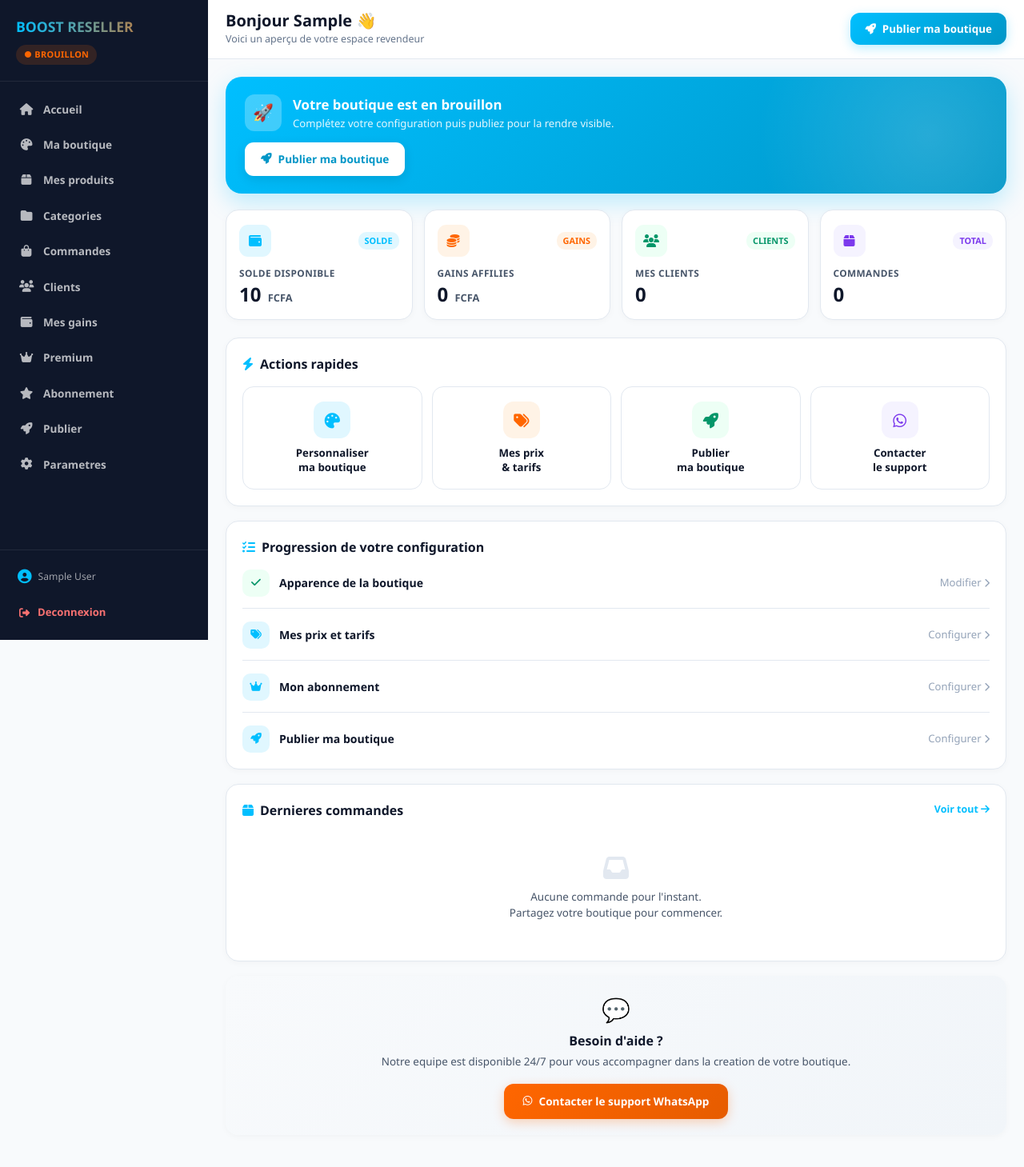
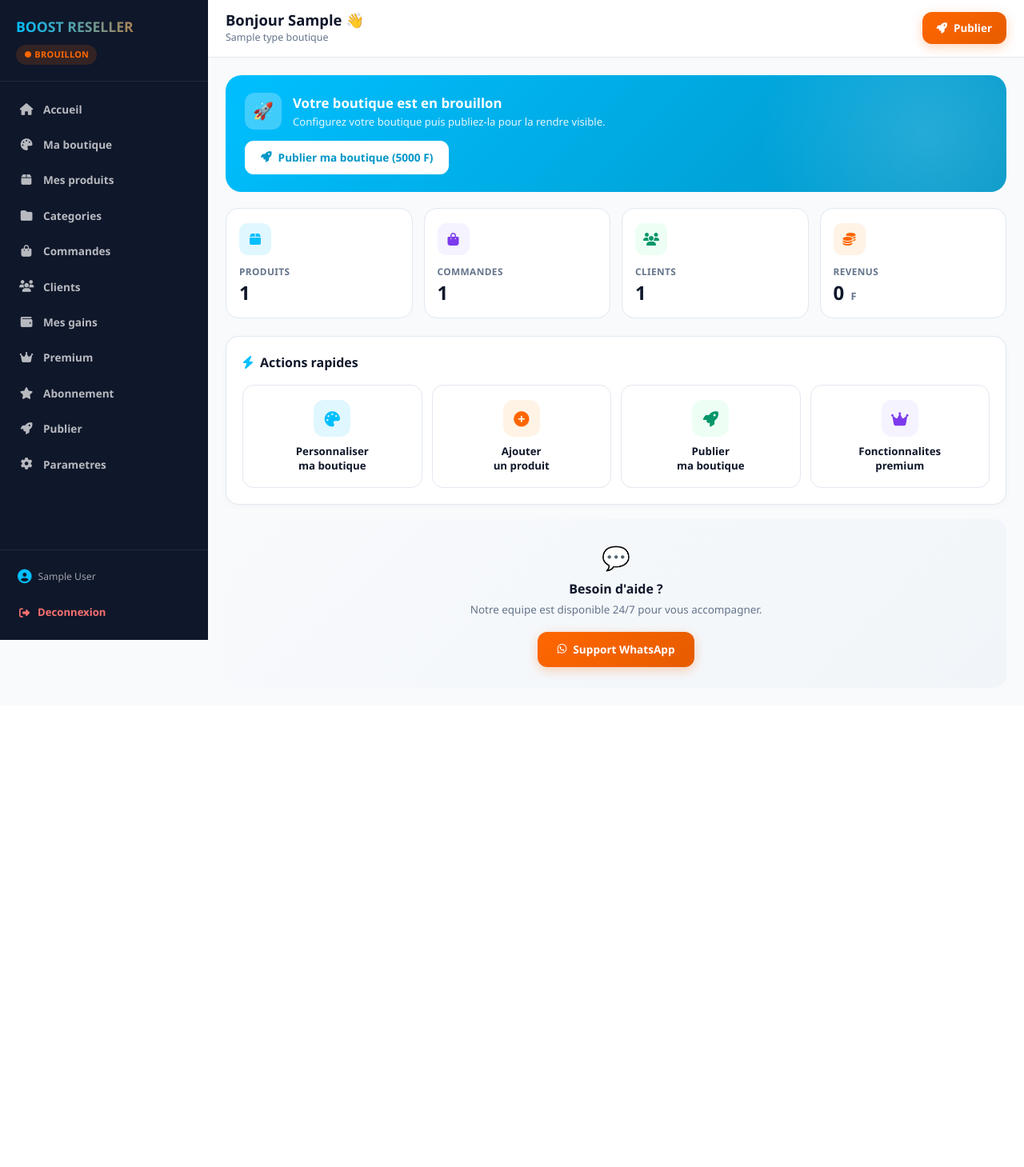
Before and after one commit to abdoula14cherif/kalilinux, a Flask app: template app/templates/dashboard/index.html in a window 1280 px wide. Shown: the whole page at 80% size. After the commit the page ends 860 px from the top, so only its background shows below. Run offline with Flask 3, Linux system fonts and the light colour scheme; the template is opened without the code that fills it: most values are stand-ins (such as "Sample title", 1, 10 or a date in 2020).

Commit message:
Update index.html

```diff
--- a/app/templates/dashboard/index.html
+++ b/app/templates/dashboard/index.html
@@ -1,81 +1,49 @@
 {% extends "dashboard/layout.html" %}
-
 {% block title %}Accueil — Boost Reseller{% endblock %}
-
-{% block page_title %}<span style="font-size:1.25rem">Bonjour {{ (profile.full_name or profile.email).split()[0] }} 👋</span>{% endblock %}
-{% block page_subtitle %}Voici un aperçu de votre espace revendeur{% endblock %}
+{% block page_title %}Bonjour {{ (profile.full_name or profile.email).split()[0] }} 👋{% endblock %}
+{% block page_subtitle %}{{ type_boutique.nom or 'Mon espace revendeur' }}{% endblock %}
 
 {% block topbar_actions %}
-  {% if not profile.est_revendeur %}
-  <a href="{{ url_for('dashboard.publier') }}" class="btn btn-primary" style="padding:10px 18px;font-size:.84rem;font-weight:700">
-    <i class="fas fa-rocket"></i> Publier ma boutique
+  {% if profile.est_revendeur %}
+  <a href="/r/{{ profile.revendeur_slug }}" target="_blank" class="btn btn-primary" style="padding:10px 18px;font-size:.84rem">
+    <i class="fas fa-external-link-alt"></i> Voir ma boutique
   </a>
   {% else %}
-  <a href="/r/{{ profile.revendeur_slug }}" target="_blank" class="btn btn-primary" style="padding:10px 18px;font-size:.84rem;font-weight:700">
-    <i class="fas fa-external-link-alt"></i> Voir ma boutique
+  <a href="{{ url_for('dashboard.publier') }}" class="btn btn-accent" style="padding:10px 18px;font-size:.84rem">
+    <i class="fas fa-rocket"></i> Publier
   </a>
   {% endif %}
 {% endblock %}
 
 {% block extra_css %}
-/* CARTE STATUT EN LIGNE */
-.status-card{background:linear-gradient(135deg,#10B981,#059669);color:#fff;border-radius:20px;padding:22px 24px;margin-bottom:20px;box-shadow:0 10px 30px rgba(16,185,129,.25);position:relative;overflow:hidden}
-.status-card::before{content:'';position:absolute;top:-50%;right:-20%;width:60%;height:200%;background:radial-gradient(circle,rgba(255,255,255,.15) 0%,transparent 65%);pointer-events:none}
-.status-card.draft{background:linear-gradient(135deg,#00BFFF,#0096C7);box-shadow:0 10px 30px rgba(0,191,255,.25)}
+.status-card{background:linear-gradient(135deg,#10B981,#059669);color:#fff;border-radius:20px;padding:22px 24px;margin-bottom:20px;position:relative;overflow:hidden}
+.status-card.draft{background:linear-gradient(135deg,#00BFFF,#0096C7)}
+.status-card::before{content:'';position:absolute;top:-50%;right:-20%;width:60%;height:200%;background:radial-gradient(circle,rgba(255,255,255,.15),transparent 65%);pointer-events:none}
 .status-row{display:flex;align-items:center;gap:14px;margin-bottom:14px;position:relative;z-index:1}
 .status-icon{width:46px;height:46px;border-radius:12px;background:rgba(255,255,255,.25);display:flex;align-items:center;justify-content:center;font-size:1.3rem;flex-shrink:0}
 .status-title{font-size:1.05rem;font-weight:900;color:#fff;margin-bottom:2px}
 .status-sub{font-size:.82rem;opacity:.9;line-height:1.4}
 .status-link{background:rgba(255,255,255,.2);backdrop-filter:blur(10px);border-radius:12px;padding:12px 14px;display:flex;align-items:center;justify-content:space-between;gap:10px;position:relative;z-index:1;margin-top:14px}
 .status-link-text{font-family:monospace;font-size:.78rem;font-weight:700;color:#fff;word-break:break-all;flex:1}
-.status-link-btn{background:#fff;color:#059669;padding:8px 14px;border-radius:9px;text-decoration:none;font-weight:800;font-size:.76rem;flex-shrink:0;display:flex;align-items:center;gap:6px}
+.status-link-btn{background:#fff;color:#059669;padding:8px 14px;border-radius:9px;text-decoration:none;font-weight:800;font-size:.76rem;flex-shrink:0}
 
-/* STATS */
 .stats-grid{display:grid;grid-template-columns:repeat(auto-fit,minmax(150px,1fr));gap:14px;margin-bottom:22px}
-.stat-card{background:#fff;border-radius:16px;padding:18px 16px;border:1px solid var(--gray);box-shadow:0 2px 8px rgba(0,0,0,.03);transition:transform .2s,box-shadow .2s;position:relative;overflow:hidden}
+.stat-card{background:#fff;border-radius:16px;padding:18px 16px;border:1px solid #E2E8F0;transition:transform .2s}
 .stat-card:hover{transform:translateY(-3px);box-shadow:0 8px 20px rgba(0,0,0,.06)}
-.stat-top{display:flex;align-items:center;justify-content:space-between;margin-bottom:12px}
-.stat-ico{width:40px;height:40px;border-radius:11px;display:flex;align-items:center;justify-content:center;font-size:1rem}
-.stat-label{font-size:.74rem;color:var(--mid);font-weight:700;text-transform:uppercase;letter-spacing:.4px;margin-bottom:4px}
-.stat-value{font-size:1.5rem;font-weight:900;color:var(--dark);line-height:1.1}
-.stat-value small{font-size:.8rem;font-weight:600;color:var(--mid);margin-left:2px}
-.stat-trend{font-size:.72rem;color:var(--green);font-weight:700;margin-top:6px;display:flex;align-items:center;gap:4px}
+.stat-ico{width:40px;height:40px;border-radius:11px;display:flex;align-items:center;justify-content:center;font-size:1rem;margin-bottom:12px}
+.stat-label{font-size:.74rem;color:#64748B;font-weight:700;text-transform:uppercase;letter-spacing:.4px;margin-bottom:4px}
+.stat-value{font-size:1.5rem;font-weight:900;color:#0F172A;line-height:1.1}
+.stat-value small{font-size:.8rem;font-weight:600;color:#64748B;margin-left:2px}
 
-/* ACTIONS RAPIDES */
 .actions-grid{display:grid;grid-template-columns:repeat(auto-fit,minmax(140px,1fr));gap:12px;margin-bottom:22px}
-.action-card{background:#fff;border-radius:14px;padding:18px 14px;border:1px solid var(--gray);text-align:center;text-decoration:none;transition:all .22s;display:flex;flex-direction:column;align-items:center;gap:10px}
-.action-card:hover{border-color:var(--primary);transform:translateY(-3px);box-shadow:0 8px 20px rgba(0,191,255,.12)}
-.action-ico{width:46px;height:46px;border-radius:13px;background:var(--primary-l);color:var(--primary);display:flex;align-items:center;justify-content:center;font-size:1.2rem}
-.action-card.accent .action-ico{background:#FFF3E6;color:var(--accent)}
-.action-card.green .action-ico{background:#EDFFF5;color:var(--green)}
-.action-card.purple .action-ico{background:#F5F3FF;color:#7C3AED}
-.action-label{font-size:.83rem;font-weight:700;color:var(--dark);line-height:1.3}
+.action-card{background:#fff;border-radius:14px;padding:18px 14px;border:1px solid #E2E8F0;text-align:center;text-decoration:none;transition:all .22s;display:flex;flex-direction:column;align-items:center;gap:10px}
+.action-card:hover{border-color:#00BFFF;transform:translateY(-3px);box-shadow:0 8px 20px rgba(0,191,255,.12)}
+.action-ico{width:46px;height:46px;border-radius:13px;display:flex;align-items:center;justify-content:center;font-size:1.2rem}
+.action-label{font-size:.83rem;font-weight:700;color:#0F172A;line-height:1.3}
 
-/* PROGRESSION */
-.progress-list{display:flex;flex-direction:column;gap:2px}
-.progress-item{display:flex;align-items:center;gap:12px;padding:14px 0;border-bottom:1px solid var(--gray);text-decoration:none;color:inherit;transition:background .2s}
-.progress-item:last-child{border-bottom:none;padding-bottom:0}
-.progress-item:first-child{padding-top:0}
-.progress-item:hover{background:var(--off)}
-.progress-check{width:34px;height:34px;border-radius:10px;display:flex;align-items:center;justify-content:center;flex-shrink:0;font-size:.85rem;font-weight:900}
-.progress-check.done{background:#EDFFF5;color:var(--green)}
-.progress-check.todo{background:var(--primary-l);color:var(--primary)}
-.progress-text{flex:1;font-size:.88rem;font-weight:600;color:var(--dark)}
-.progress-arrow{color:var(--light);font-size:.82rem}
-
-/* ORDERS */
-.order-item{display:flex;align-items:center;gap:12px;padding:12px 0;border-bottom:1px solid var(--gray)}
-.order-item:last-child{border-bottom:none}
-.order-avatar{width:40px;height:40px;border-radius:50%;background:linear-gradient(135deg,var(--primary),var(--primary-d));color:#fff;display:flex;align-items:center;justify-content:center;font-weight:900;font-size:.85rem;flex-shrink:0}
-.order-info{flex:1;min-width:0}
-.order-title{font-size:.85rem;font-weight:700;color:var(--dark);margin-bottom:2px;overflow:hidden;text-overflow:ellipsis;white-space:nowrap}
-.order-meta{font-size:.74rem;color:var(--mid)}
-.order-price{font-size:.88rem;font-weight:900;color:var(--accent);flex-shrink:0}
-
-/* EMPTY */
-.empty-state{text-align:center;padding:30px 20px;color:var(--light)}
-.empty-state i{font-size:2rem;color:var(--gray);margin-bottom:10px;display:block}
-.empty-state p{font-size:.84rem;color:var(--mid)}
+.help-card{background:linear-gradient(135deg,#F8FAFC,#F1F5F9);border-radius:16px;padding:26px 20px;text-align:center;border:none}
+.help-card h3{font-size:1rem;font-weight:900;color:#0F172A;margin-bottom:6px}
+.help-card p{font-size:.84rem;color:#64748B;margin-bottom:16px;line-height:1.6}
 {% endblock %}
 
 {% block dashboard_content %}
@@ -87,12 +55,12 @@
     <div class="status-icon">🚀</div>
     <div style="flex:1;min-width:0">
       <div class="status-title">Votre boutique est en brouillon</div>
-      <div class="status-sub">Complétez votre configuration puis publiez pour la rendre visible.</div>
+      <div class="status-sub">Configurez votre boutique puis publiez-la pour la rendre visible.</div>
     </div>
   </div>
   <div style="position:relative;z-index:1">
-    <a href="{{ url_for('dashboard.publier') }}" style="display:inline-flex;align-items:center;gap:8px;background:#fff;color:var(--primary-d);padding:11px 20px;border-radius:11px;text-decoration:none;font-weight:800;font-size:.85rem;box-shadow:0 4px 14px rgba(0,0,0,.1)">
-      <i class="fas fa-rocket"></i> Publier ma boutique
+    <a href="{{ url_for('dashboard.publier') }}" style="display:inline-flex;align-items:center;gap:8px;background:#fff;color:#0096C7;padding:11px 20px;border-radius:11px;text-decoration:none;font-weight:800;font-size:.85rem">
+      <i class="fas fa-rocket"></i> Publier ma boutique (5000 F)
     </a>
   </div>
 </div>
@@ -117,39 +85,24 @@
 <!-- STATS -->
 <div class="stats-grid">
   <div class="stat-card">
-    <div class="stat-top">
-      <div class="stat-ico" style="background:#E0F7FF;color:#00BFFF"><i class="fas fa-wallet"></i></div>
-      <span style="font-size:.68rem;font-weight:700;color:#00BFFF;background:#E0F7FF;padding:3px 8px;border-radius:10px">SOLDE</span>
-    </div>
-    <div class="stat-label">Solde disponible</div>
-    <div class="stat-value">{{ "{:,.0f}".format(profile.balance or 0) }} <small>FCFA</small></div>
+    <div class="stat-ico" style="background:#E0F7FF;color:#00BFFF"><i class="fas fa-box"></i></div>
+    <div class="stat-label">{% if profile.boutique_type == 'digital' %}Services{% else %}Produits{% endif %}</div>
+    <div class="stat-value">{{ stats.nb_produits }}</div>
   </div>
-
   <div class="stat-card">
-    <div class="stat-top">
-      <div class="stat-ico" style="background:#FFF3E6;color:#FF6600"><i class="fas fa-coins"></i></div>
-      <span style="font-size:.68rem;font-weight:700;color:#FF6600;background:#FFF3E6;padding:3px 8px;border-radius:10px">GAINS</span>
-    </div>
-    <div class="stat-label">Gains affilies</div>
-    <div class="stat-value">{{ "{:,.0f}".format(profile.solde_affilie or 0) }} <small>FCFA</small></div>
+    <div class="stat-ico" style="background:#F5F3FF;color:#7C3AED"><i class="fas fa-shopping-bag"></i></div>
+    <div class="stat-label">Commandes</div>
+    <div class="stat-value">{{ stats.nb_commandes }}</div>
   </div>
-
   <div class="stat-card">
-    <div class="stat-top">
-      <div class="stat-ico" style="background:#EDFFF5;color:#059669"><i class="fas fa-users"></i></div>
-      <span style="font-size:.68rem;font-weight:700;color:#059669;background:#EDFFF5;padding:3px 8px;border-radius:10px">CLIENTS</span>
-    </div>
-    <div class="stat-label">Mes clients</div>
-    <div class="stat-value">0</div>
+    <div class="stat-ico" style="background:#EDFFF5;color:#059669"><i class="fas fa-users"></i></div>
+    <div class="stat-label">Clients</div>
+    <div class="stat-value">{{ stats.nb_clients }}</div>
   </div>
-
   <div class="stat-card">
-    <div class="stat-top">
-      <div class="stat-ico" style="background:#F5F3FF;color:#7C3AED"><i class="fas fa-box"></i></div>
-      <span style="font-size:.68rem;font-weight:700;color:#7C3AED;background:#F5F3FF;padding:3px 8px;border-radius:10px">TOTAL</span>
-    </div>
-    <div class="stat-label">Commandes</div>
-    <div class="stat-value">0</div>
+    <div class="stat-ico" style="background:#FFF3E6;color:#FF6600"><i class="fas fa-coins"></i></div>
+    <div class="stat-label">Revenus</div>
+    <div class="stat-value">{{ "{:,.0f}".format(stats.revenus or 0) }} <small>F</small></div>
   </div>
 </div>
 
@@ -158,70 +111,38 @@
   <div class="card-title"><i class="fas fa-bolt"></i> Actions rapides</div>
   <div class="actions-grid" style="margin-bottom:0">
     <a href="{{ url_for('dashboard.boutique') }}" class="action-card">
-      <div class="action-ico"><i class="fas fa-palette"></i></div>
+      <div class="action-ico" style="background:#E0F7FF;color:#00BFFF"><i class="fas fa-palette"></i></div>
       <div class="action-label">Personnaliser<br>ma boutique</div>
     </a>
-    <a href="{{ url_for('dashboard.prix') }}" class="action-card accent">
-      <div class="action-ico"><i class="fas fa-tags"></i></div>
+    {% if profile.boutique_type == 'digital' %}
+    <a href="{{ url_for('dashboard.prix') }}" class="action-card">
+      <div class="action-ico" style="background:#FFF3E6;color:#FF6600"><i class="fas fa-tags"></i></div>
       <div class="action-label">Mes prix<br>& tarifs</div>
     </a>
-    <a href="{{ url_for('dashboard.publier') }}" class="action-card green">
-      <div class="action-ico"><i class="fas fa-rocket"></i></div>
+    {% else %}
+    <a href="{{ url_for('dashboard.produits') }}" class="action-card">
+      <div class="action-ico" style="background:#FFF3E6;color:#FF6600"><i class="fas fa-plus-circle"></i></div>
+      <div class="action-label">Ajouter<br>un produit</div>
+    </a>
+    {% endif %}
+    <a href="{{ url_for('dashboard.publier') }}" class="action-card">
+      <div class="action-ico" style="background:#EDFFF5;color:#059669"><i class="fas fa-rocket"></i></div>
       <div class="action-label">Publier<br>ma boutique</div>
     </a>
-    <a href="https://wa.me/237658033690?text=Bonjour%2C%20j%27ai%20besoin%20d%27aide%20sur%20mon%20espace%20revendeur" target="_blank" class="action-card purple">
-      <div class="action-ico"><i class="fab fa-whatsapp"></i></div>
-      <div class="action-label">Contacter<br>le support</div>
+    <a href="{{ url_for('dashboard.premium') }}" class="action-card">
+      <div class="action-ico" style="background:#F5F3FF;color:#7C3AED"><i class="fas fa-crown"></i></div>
+      <div class="action-label">Fonctionnalites<br>premium</div>
     </a>
   </div>
 </div>
 
-<!-- PROGRESSION DE CONFIGURATION -->
-<div class="card">
-  <div class="card-title"><i class="fas fa-list-check"></i> Progression de votre configuration</div>
-
-  <div class="progress-list">
-    {% set etapes = [
-      ('Apparence de la boutique', 'dashboard.boutique', 'fas fa-palette', profile.boutique_nom),
-      ('Mes prix et tarifs', 'dashboard.prix', 'fas fa-tags', False),
-      ('Mon abonnement', 'dashboard.abonnement', 'fas fa-crown', False),
-      ('Publier ma boutique', 'dashboard.publier', 'fas fa-rocket', profile.est_revendeur)
-    ] %}
-
-    {% for titre, endpoint, icone, fait in etapes %}
-    <a href="{{ url_for(endpoint) }}" class="progress-item">
-      <div class="progress-check {% if fait %}done{% else %}todo{% endif %}">
-        <i class="{% if fait %}fas fa-check{% else %}{{ icone }}{% endif %}"></i>
-      </div>
-      <div class="progress-text">{{ titre }}</div>
-      <div class="progress-arrow">
-        {% if fait %}Modifier{% else %}Configurer{% endif %} <i class="fas fa-chevron-right" style="font-size:.7rem"></i>
-      </div>
-    </a>
-    {% endfor %}
-  </div>
-</div>
-
-<!-- DERNIERES COMMANDES -->
-<div class="card">
-  <div style="display:flex;align-items:center;justify-content:space-between;margin-bottom:14px">
-    <div class="card-title" style="margin-bottom:0"><i class="fas fa-box"></i> Dernieres commandes</div>
-    <a href="{{ url_for('dashboard.commandes') }}" style="font-size:.78rem;color:var(--primary);font-weight:700;text-decoration:none">Voir tout <i class="fas fa-arrow-right"></i></a>
-  </div>
-
-  <div class="empty-state">
-    <i class="fas fa-inbox"></i>
-    <p>Aucune commande pour l'instant.<br>Partagez votre boutique pour commencer.</p>
-  </div>
-</div>
-
 <!-- SUPPORT -->
-<div class="card" style="text-align:center;background:linear-gradient(135deg,#F8FAFC,#F1F5F9);border:none">
+<div class="help-card">
   <div style="font-size:1.8rem;margin-bottom:8px">💬</div>
-  <h3 style="font-size:1rem;font-weight:900;color:var(--dark);margin-bottom:6px">Besoin d'aide ?</h3>
-  <p style="font-size:.84rem;color:var(--mid);margin-bottom:16px;line-height:1.6">Notre equipe est disponible 24/7 pour vous accompagner dans la creation de votre boutique.</p>
-  <a href="https://wa.me/237658033690?text=Bonjour%2C%20j%27ai%20besoin%20d%27aide%20sur%20mon%20espace%20revendeur" target="_blank" class="btn btn-accent" style="padding:12px 24px;font-size:.85rem;display:inline-flex">
-    <i class="fab fa-whatsapp"></i> Contacter le support WhatsApp
+  <h3>Besoin d'aide ?</h3>
+  <p>Notre equipe est disponible 24/7 pour vous accompagner.</p>
+  <a href="https://wa.me/237658033690?text=Bonjour%2C%20j%27ai%20besoin%20d%27aide" target="_blank" class="btn btn-accent" style="padding:12px 24px;font-size:.85rem;display:inline-flex">
+    <i class="fab fa-whatsapp"></i> Support WhatsApp
   </a>
 </div>
 
```
